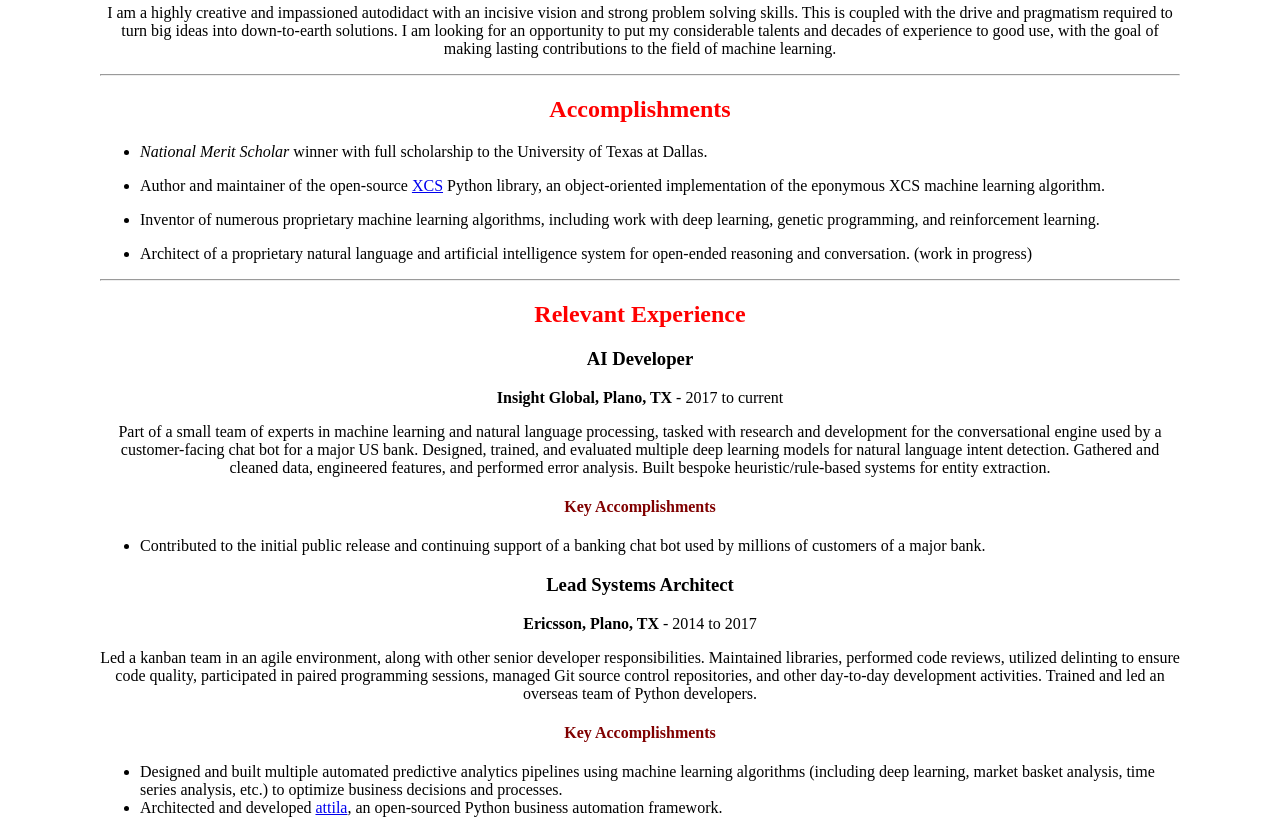
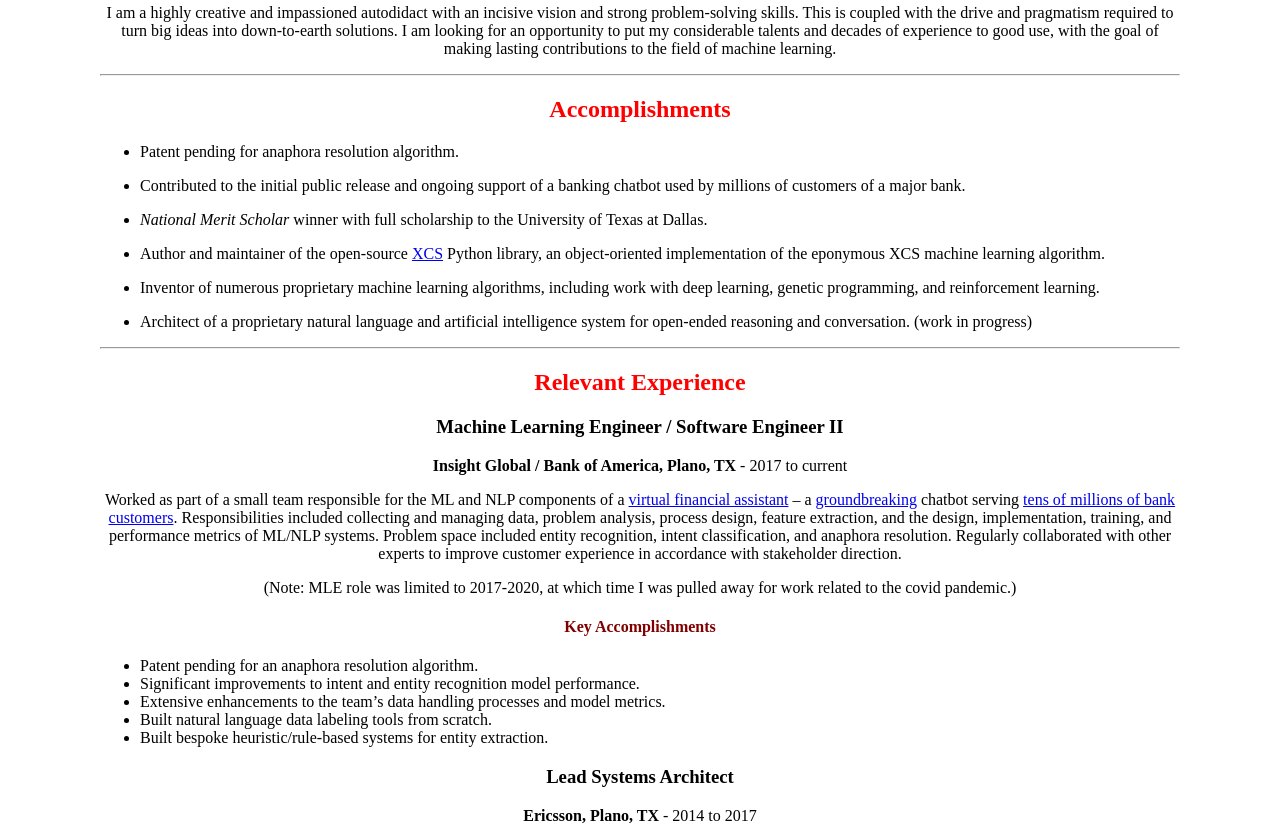
Before and after one commit to hosford42/hosford42.github.io, a plain HTML site: page resume.html in a window 1280 px wide. Shown: the part 291-1119 px from the top of the page. Drawn offline with Linux system fonts and the light colour scheme.

Commit message:
Update resume.html

```diff
--- a/resume.html
+++ b/resume.html
@@ -17,7 +17,7 @@
         h2 {
             color: red;
         }
-        #key-accomplishments-1, #key-accomplishments, #key-accomplishments-2 {
+        #key-accomplishments-2, #key-accomplishments-1, #key-accomplishments {
             color: maroon;
         }
     </style>
@@ -28,10 +28,12 @@
 <p><a href="https://hosford42.github.io">Website</a> | <a href="https://github.com/hosford42">GitHub</a> | <a href="https://hosford42.github.io/resume.html">HTML Resume</a> | <a href="https://hosford42.github.io/AaronHosford.pdf">PDF Resume</a> | <a href="https://www.linkedin.com/in/aaron-hosford/">LinkedIn</a></p>
 <hr />
 <h2 id="introduction">Introduction</h2>
-<p>I am a highly creative and impassioned autodidact with an incisive vision and strong problem solving skills. This is coupled with the drive and pragmatism required to turn big ideas into down-to-earth solutions. I am looking for an opportunity to put my considerable talents and decades of experience to good use, with the goal of making lasting contributions to the field of machine learning.</p>
+<p>I am a highly creative and impassioned autodidact with an incisive vision and strong problem-solving skills. This is coupled with the drive and pragmatism required to turn big ideas into down-to-earth solutions. I am looking for an opportunity to put my considerable talents and decades of experience to good use, with the goal of making lasting contributions to the field of machine learning.</p>
 <hr />
 <h2 id="accomplishments">Accomplishments</h2>
 <ul>
+<li><p>Patent pending for anaphora resolution algorithm.</p></li>
+<li><p>Contributed to the initial public release and ongoing support of a banking chatbot used by millions of customers of a major bank.</p></li>
 <li><p><em>National Merit Scholar</em> winner with full scholarship to the University of Texas at Dallas.</p></li>
 <li><p>Author and maintainer of the open-source <a href="http://hosford42.github.io/xcs/">XCS</a> Python library, an object-oriented implementation of the eponymous XCS machine learning algorithm.</p></li>
 <li><p>Inventor of numerous proprietary machine learning algorithms, including work with deep learning, genetic programming, and reinforcement learning.</p></li>
@@ -39,12 +41,17 @@
 </ul>
 <hr />
 <h2 id="relevant-experience">Relevant Experience</h2>
-<h3 id="ai-developer">AI Developer</h3>
-<p><strong>Insight Global, Plano, TX</strong> - 2017 to current</p>
-<p>Part of a small team of experts in machine learning and natural language processing, tasked with research and development for the conversational engine used by a customer-facing chat bot for a major US bank. Designed, trained, and evaluated multiple deep learning models for natural language intent detection. Gathered and cleaned data, engineered features, and performed error analysis. Built bespoke heuristic/rule-based systems for entity extraction.</p>
+<h3 id="machine-learning-engineer-software-engineer-ii">Machine Learning Engineer / Software Engineer II</h3>
+<p><strong>Insight Global / Bank of America, Plano, TX</strong> - 2017 to current</p>
+<p>Worked as part of a small team responsible for the ML and NLP components of a <a href="https://promotions.bankofamerica.com/digitalbanking/mobilebanking/erica">virtual financial assistant</a> – a <a href="https://thefinancialbrand.com/news/banking-technology/bank-of-america-chatbot-erica-retail-banking-virtual-assistant-84350/">groundbreaking</a> chatbot serving <a href="https://tearsheet.co/artificial-intelligence/a-deeper-look-into-what-makes-a-successful-chatbot-with-bank-of-americas-erica/">tens of millions of bank customers</a>. Responsibilities included collecting and managing data, problem analysis, process design, feature extraction, and the design, implementation, training, and performance metrics of ML/NLP systems. Problem space included entity recognition, intent classification, and anaphora resolution. Regularly collaborated with other experts to improve customer experience in accordance with stakeholder direction.</p>
+<p>(Note: MLE role was limited to 2017-2020, at which time I was pulled away for work related to the covid pandemic.)</p>
 <h4 id="key-accomplishments">Key Accomplishments</h4>
 <ul>
-<li>Contributed to the initial public release and continuing support of a banking chat bot used by millions of customers of a major bank.</li>
+<li>Patent pending for an anaphora resolution algorithm.</li>
+<li>Significant improvements to intent and entity recognition model performance.</li>
+<li>Extensive enhancements to the team’s data handling processes and model metrics.</li>
+<li>Built natural language data labeling tools from scratch.</li>
+<li>Built bespoke heuristic/rule-based systems for entity extraction.</li>
 </ul>
 <h3 id="lead-systems-architect">Lead Systems Architect</h3>
 <p><strong>Ericsson, Plano, TX</strong> - 2014 to 2017</p>
@@ -70,6 +77,6 @@
 <h3 id="dual-major-computer-science-and-mathematics-1997-to-2001">Dual major, Computer Science and Mathematics, 1997 to 2001</h3>
 <p>University of Texas at Dallas, Richardson, Texas</p>
 <h3 id="autodidact-and-machine-learningai-enthusiast-1990-to-current">Autodidact and Machine Learning/AI Enthusiast, 1990 to current</h3>
-<p>Over 25 years of focused self-learning, practice, and experimentation</p>
+<p>Over 30 years of focused self-learning, practice, and experimentation</p>
 </body>
 </html>
```
